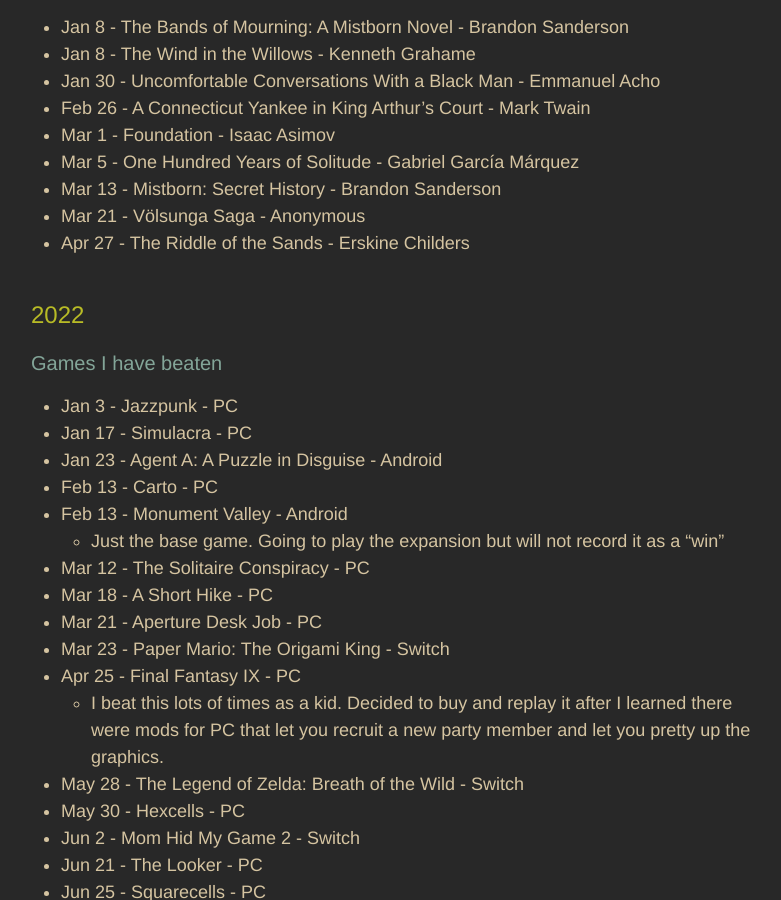
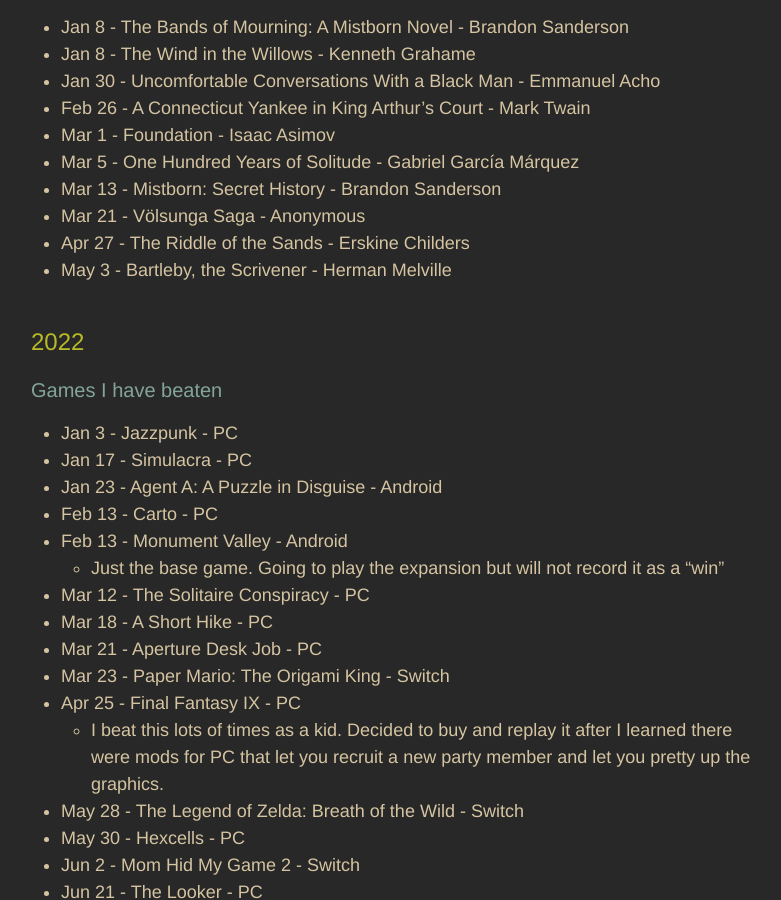
Before and after one commit to adkinsrs/sadkins_site, a Jekyll site: the page built from misc.md, in a window 1280 px wide and 900 px high, scrolled down 902 px. Shown: the whole window, without its empty margins (239-1020 px from the left). Built offline with Jekyll 4.4.1, drawn with Linux system fonts in a browser that asks for light colours.

Commit message:
read a book

```diff
--- a/misc.md
+++ b/misc.md
@@ -41,6 +41,7 @@
 * Mar 13 - Mistborn: Secret History - Brandon Sanderson
 * Mar 21 - Völsunga Saga - Anonymous
 * Apr 27 - The Riddle of the Sands - Erskine Childers
+* May 3 - Bartleby, the Scrivener - Herman Melville
 
 ## 2022
 
```
